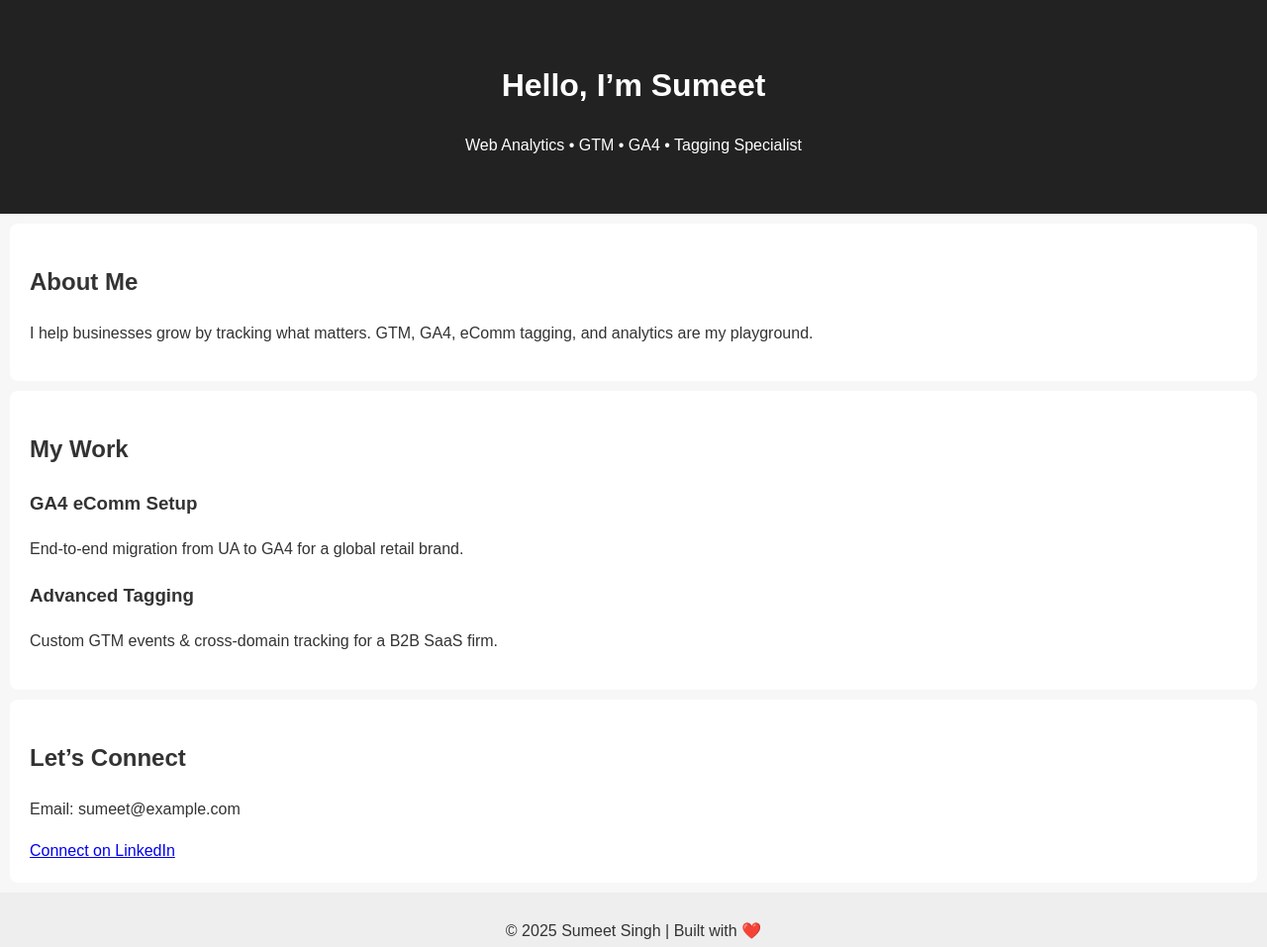
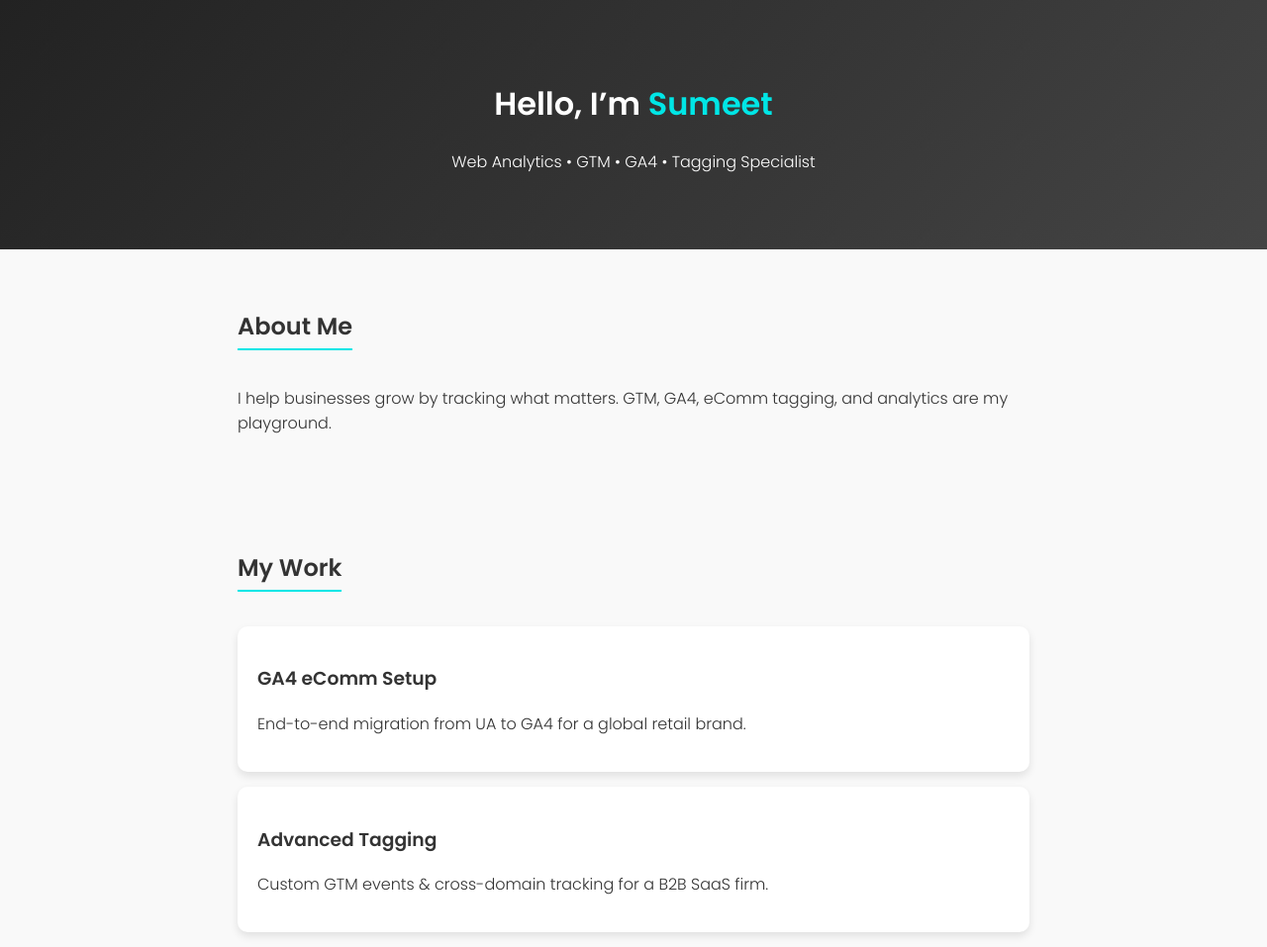
Before and after one commit to Sumeetsingh07/Sumeet-Singh, a plain HTML site: page index.html in a window 1280 px wide. Shown: the top 957 px of the page at 99% size. Drawn offline with Linux system fonts and the light colour scheme.

Commit message:
Update style.css

```diff
--- a/style.css
+++ b/style.css
@@ -1,28 +1,59 @@
 body {
-  font-family: Arial, sans-serif;
-  line-height: 1.6;
+  font-family: 'Poppins', sans-serif;
   margin: 0;
-  padding: 0;
-  background: #f7f7f7;
+  background-color: #f9f9f9;
   color: #333;
 }
 
-header {
-  background: #222;
-  color: white;
-  padding: 40px 20px;
+.hero {
+  background: linear-gradient(135deg, #222, #444);
+  color: #fff;
+  padding: 60px 20px;
   text-align: center;
 }
 
-section {
+.hero span {
+  color: #00e6e6;
+}
+
+.section {
+  padding: 40px 20px;
+  max-width: 800px;
+  margin: auto;
+}
+
+h2 {
+  border-bottom: 2px solid #00e6e6;
+  display: inline-block;
+  padding-bottom: 5px;
+}
+
+.card {
+  background: white;
   padding: 20px;
-  margin: 10px;
-  background: white;
-  border-radius: 8px;
+  margin: 15px 0;
+  border-radius: 10px;
+  box-shadow: 0 4px 8px rgba(0,0,0,0.1);
+  transition: transform 0.3s;
+}
+
+.card:hover {
+  transform: translateY(-5px);
+}
+
+.btn {
+  display: inline-block;
+  margin-top: 15px;
+  padding: 10px 20px;
+  background: #00e6e6;
+  color: #fff;
+  text-decoration: none;
+  border-radius: 5px;
 }
 
 footer {
   text-align: center;
-  padding: 10px;
+  padding: 20px;
   background: #eee;
+  margin-top: 40px;
 }
```
